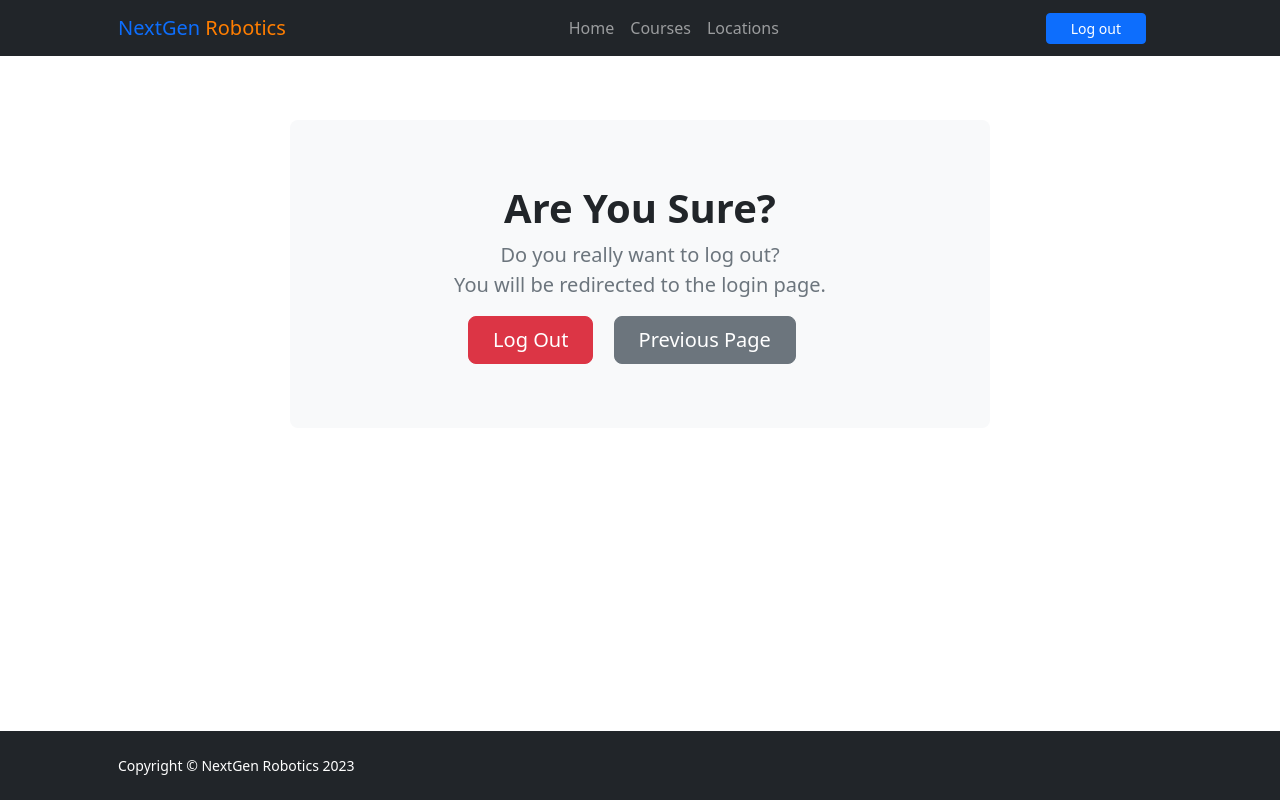
After one commit to velinamons/it-school-management, a Django app: page /logout/ in a window 1280 px wide. The commit adds this page. Run offline with Django 5.2, Linux system fonts and the light colour scheme; the visitor is signed in with stand-in values (Sample User, id 1); some libraries are stand-ins or nearby versions.

Commit message:
Add logout functionality with confirmation page and update URLs

```diff
--- a/school_management/urls.py
+++ b/school_management/urls.py
@@ -12,6 +12,7 @@ urlpatterns = [
     path("contact-success/", views.contact_success, name="contact_success"),
     path("login/", views.CustomLoginView.as_view(), name="login"),
     path("register/", views.register_student, name="register"),
+    path("logout/", views.logout_view, name="logout"),
     path(
         "dashboard/student/",
         views.StudentDashboardView.as_view(),
--- a/school_management/views.py
+++ b/school_management/views.py
@@ -4,8 +4,8 @@ from django.views.decorators.cache import never_cache
 from django.views.generic import ListView, DetailView, TemplateView
 from django_filters.views import FilterView
 from django.utils.decorators import method_decorator
-from django.contrib.auth.mixins import LoginRequiredMixin
-from django.contrib.auth.decorators import user_passes_test
+from django.contrib.auth import logout
+from django.contrib.auth.decorators import login_required, user_passes_test
 from django.contrib.auth.views import LoginView
 from django.contrib.auth.forms import AuthenticationForm
 from django.urls import reverse_lazy
@@ -66,34 +66,35 @@ def contact_success(request: HttpRequest) -> HttpResponse:
     return render(request, "unauthorized/contact_success.html")
 
 
-class RoleBasedDashboardView(LoginRequiredMixin, TemplateView):
+@method_decorator(login_required, name='dispatch')
+class RoleBasedDashboardView(TemplateView):
     def get(self, request: HttpRequest, *args, **kwargs) -> HttpResponse:
         user = request.user
+        role = get_user_role(user)
 
-        role = get_user_role(user)
         if role:
             return redirect(f"{role}_dashboard")
-        else:
-            return redirect("home")
+
+        return redirect("home")
 
 
-@method_decorator(user_passes_test(user_is_student), name="dispatch")
-class StudentDashboardView(LoginRequiredMixin, TemplateView):
+@method_decorator([login_required, user_passes_test(user_is_student)], name="dispatch")
+class StudentDashboardView(TemplateView):
     template_name = "dashboard/student_dashboard.html"
 
 
-@method_decorator(user_passes_test(user_is_teacher), name="dispatch")
-class TeacherDashboardView(LoginRequiredMixin, TemplateView):
+@method_decorator([login_required, user_passes_test(user_is_teacher)], name="dispatch")
+class TeacherDashboardView(TemplateView):
     template_name = "dashboard/teacher_dashboard.html"
 
 
-@method_decorator(user_passes_test(user_is_education_manager), name="dispatch")
-class EducationManagerDashboardView(LoginRequiredMixin, TemplateView):
+@method_decorator([login_required, user_passes_test(user_is_education_manager)], name="dispatch")
+class EducationManagerDashboardView(TemplateView):
     template_name = "dashboard/education_manager_dashboard.html"
 
 
-@method_decorator(user_passes_test(user_is_program_manager), name="dispatch")
-class ProgramManagerDashboardView(LoginRequiredMixin, TemplateView):
+@method_decorator([login_required, user_passes_test(user_is_program_manager)], name="dispatch")
+class ProgramManagerDashboardView(TemplateView):
     template_name = "dashboard/program_manager_dashboard.html"
 
 
@@ -122,6 +123,15 @@ def register_student(request: HttpRequest) -> HttpResponse:
         form = StudentRegistrationForm()
 
     return render(request, "registration/register.html", {"form": form})
+
+
+@login_required
+def logout_view(request: HttpRequest) -> HttpResponse:
+    if request.method == "POST":
+        logout(request)
+        return redirect('home')
+
+    return render(request, 'registration/logout_confirmation.html')
 
 
 @never_cache
--- a/templates/base.html
+++ b/templates/base.html
@@ -32,8 +32,12 @@
                     <li class="nav-item"><a class="nav-link" href="{% url 'filias' %}">Locations</a></li>
                 </ul>
                 <div class="navbar-nav ms-auto">
+                    {% if user.is_authenticated %}
+                        <a class="btn btn-sm btn-primary px-4 me-sm-3" href="{% url 'logout' %}">Log out</a>
+                    {% else %}
                         <a class="btn btn-sm btn-primary px-4 me-sm-3" href="{% url 'login' %}">Log in</a>
                         <a class="btn btn-sm btn-outline-secondary px-4 me-sm-3" href="{% url 'register' %}">Register</a>
+                    {% endif %}
                 </div>
             </div>
         </div>
--- /dev/null
+++ b/templates/registration/logout_confirmation.html
@@ -0,0 +1,25 @@
+{% extends 'base.html' %}
+
+{% block title %}Are You Sure You Want to Log Out?{% endblock %}
+
+{% block content %}
+    <section class="py-5">
+        <div class="container px-5 my-3">
+            <div class="bg-light rounded-3 py-5 px-5 px-md-5 mb-5 custom-margin">
+                <div class="row gx-6 justify-content-center">
+                    <div class="text-center my-3">
+                        <h1 class="fw-bolder mb-2">Are You Sure?</h1>
+                        <p class="lead fw-normal text-muted mb-3">Do you really want to log out?<br>You will be redirected to the login page.</p>
+
+                        <!-- Logout form -->
+                        <form method="post">
+                            {% csrf_token %}
+                            <button type="submit" class="btn btn-danger btn-lg px-4 me-sm-3">Log Out</button>
+                            <a href="javascript:history.back()" class="btn btn-secondary btn-lg px-4 me-sm-3">Previous Page</a>
+                        </form>
+                    </div>
+                </div>
+            </div>
+        </div>
+    </section>
+{% endblock %}
```
Lines whose indentation alone changed are shown as unchanged.
